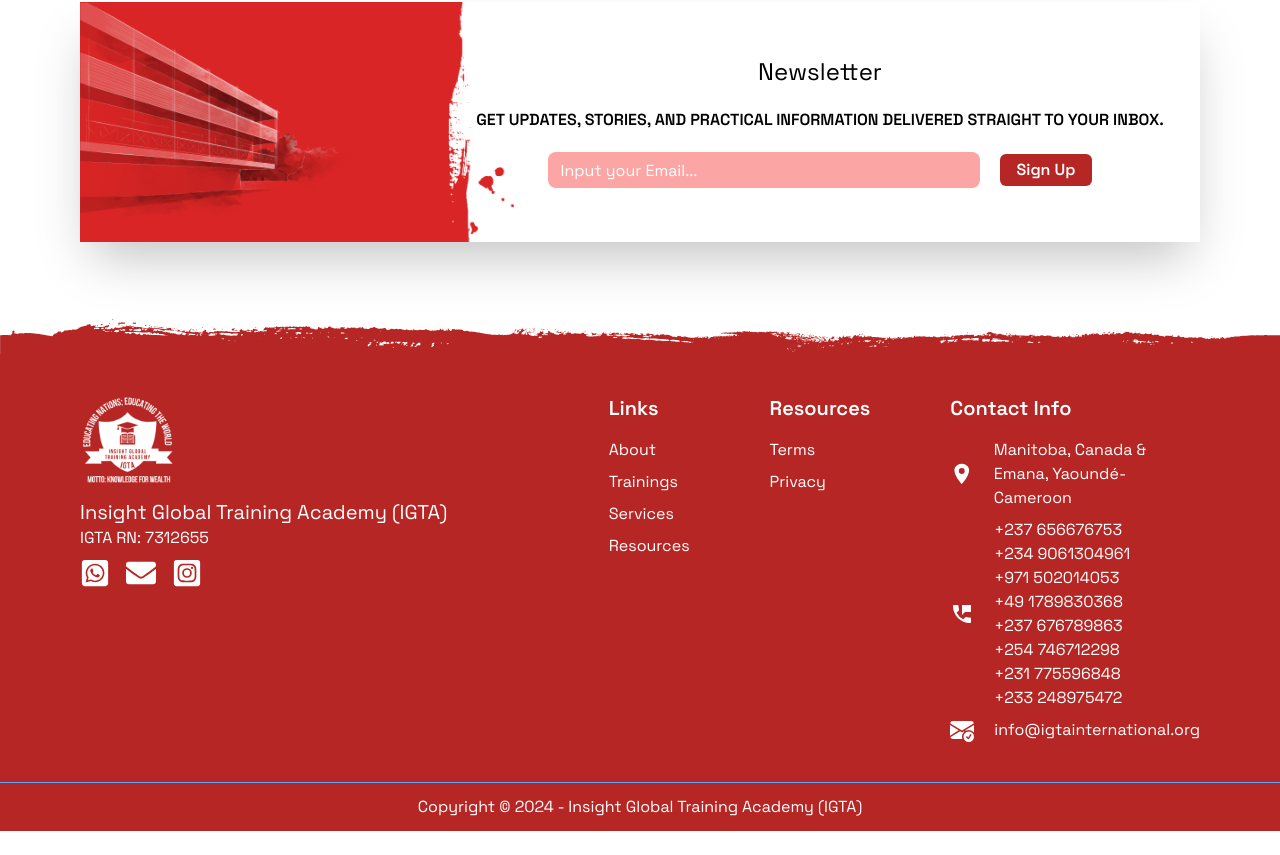
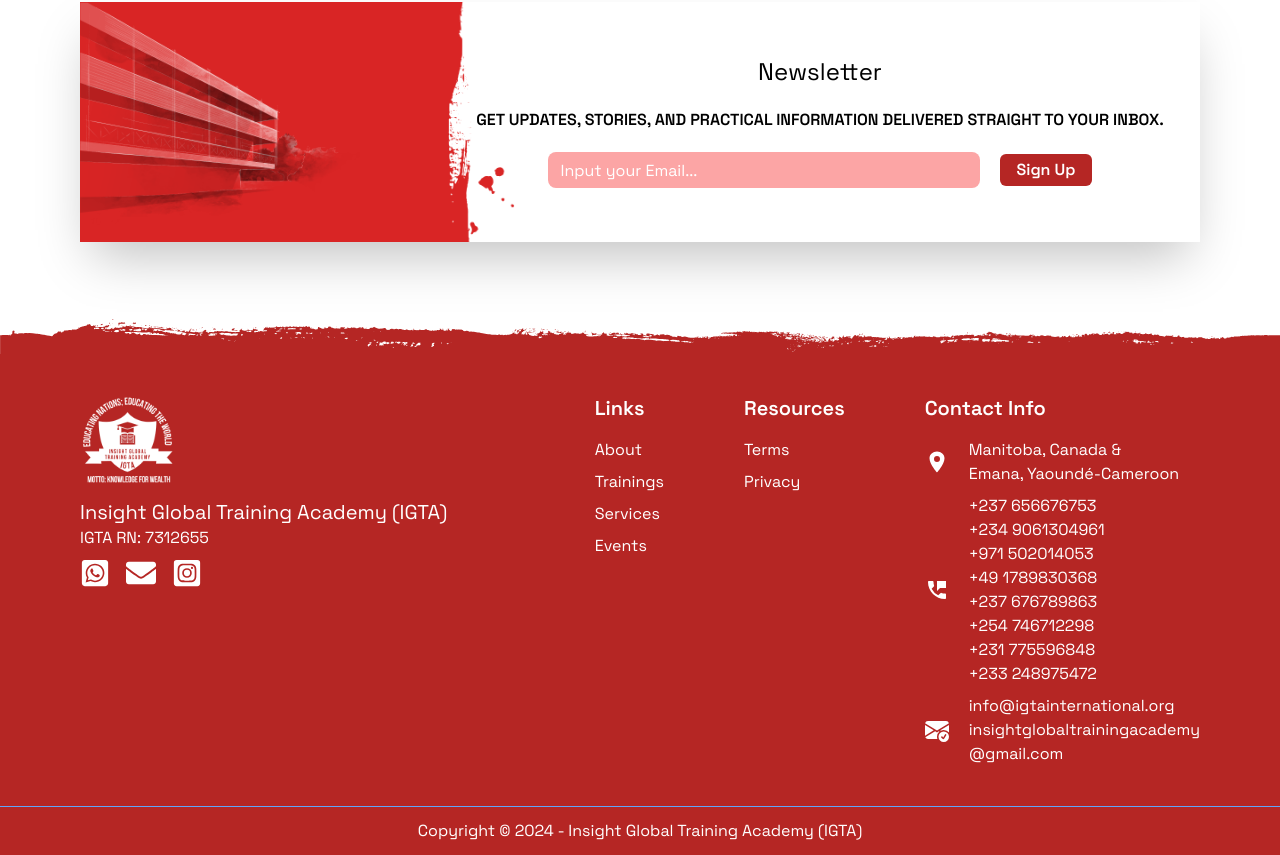
Before and after one commit to honordevop/igta, a Next.js app: page / in a window 1280 px wide. Shown: the part 4360-5215 px from the top of the page. Before the commit the page ends 5191 px from the top, so only its background shows below. Built offline with nearby package versions, Linux system fonts and the light colour scheme; no server answers; a web font is replaced by a local one.

Commit message:
Code: added gmail account

```diff
--- a/src/components/Footer.jsx
+++ b/src/components/Footer.jsx
@@ -60,7 +60,7 @@
                   <Link href="/about">About</Link>
                   <Link href="/trainings">Trainings</Link>
                   <Link href="/services">Services</Link>
-                  <Link href="/resources">Resources</Link>
+                  <Link href="/events">Events</Link>
                 </ul>
               </div>
 
@@ -99,6 +99,9 @@
                     <BsEnvelopeCheckFill className="text-2xl" />{" "}
                     <div>
                       <p>info@igtainternational.org</p>
+                      <p>
+                        insightglobaltrainingacademy <br /> @gmail.com
+                      </p>
                     </div>
                   </li>
                 </ul>
```
